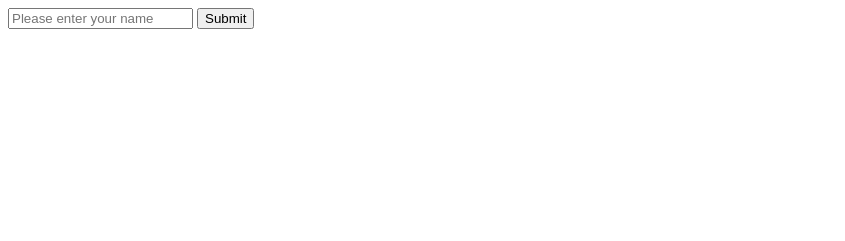
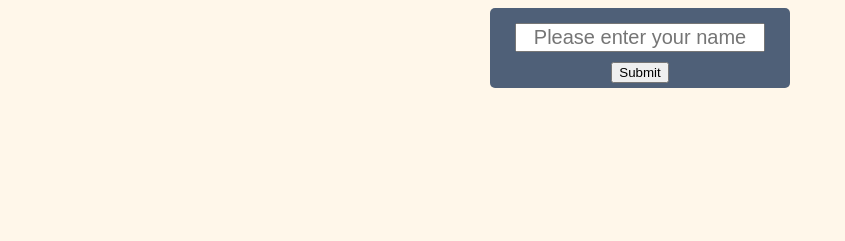
Before and after one commit to ChrisTregaskis/estimateAgeAndNationalize, a plain HTML site: page index.html in a window 1280 px wide. Shown: the whole page, without its empty margins (0-845 px from the left). Drawn offline with nearby package versions, Linux system fonts and the light colour scheme.

Commit message:
completed basic font end

```diff
--- a/index.html
+++ b/index.html
@@ -8,15 +8,15 @@
     <link rel="stylesheet" type="text/css" href="styles.css">
 </head>
 <body>
-    <form>
-        <input type="text"  id="name" placeholder="Please enter your name"/>
-        <input type="submit" id="name-submit"/>
-    </form>
+    <div class="form-container">
+        <form>
+            <input type="text"  id="name" placeholder="Please enter your name"/>
+            <input type="submit" id="name-submit"/>
+        </form>
+    </div>
     <h1 id="main-text" class="hidden"><span id="display-name"></span>'s estimated age is <span id="age-returned"></span></h1>
     <div class="chart-container">
-        <div class="pie-chart-container">
-            <canvas id="pie-chart-canvas"></canvas>
-        </div>
+        <canvas id="pie-chart-canvas"></canvas>
     </div>
 </body>
 </html>
--- a/index.js
+++ b/index.js
@@ -1,10 +1,10 @@
 //grab input and store in var
 document.getElementById('name-submit').addEventListener('click', (e) => {
-    e.preventDefault()
+    e.preventDefault();
     let name;
     name = document.getElementById('name').value;
-    getAge(name)
-    getNationalize(name)
+    getAge(name);
+    getNationalize(name);
     document.getElementById('display-name').innerText = name;
 
 });
--- a/styles.css
+++ b/styles.css
@@ -1,9 +1,30 @@
 * { box-sizing: border-box }
 
+body {
+    text-align: center;
+    background-color: #FFF7EA;
+}
+
 h1 {
-    font-size: 60px;
+    font-size: 30px;
     font-weight: lighter;
+}
 
+.form-container {
+    padding-top: 5px;
+    width: 300px;
+    height: 80px;
+    margin: 0 auto;
+    background-color: #4F6078;
+    border-radius: 5px;
+}
+
+#name {
+    display: block;
+    font-size: 20px;
+    width: 250px;
+    text-align: center;
+    margin: 10px auto;
 }
 
 .hidden {
@@ -11,12 +32,7 @@ h1 {
 }
 
 .chart-container {
-    width: 80%;
-    height: 880px;
+    width: 100%;
+    height: auto;
     margin: 0 auto;
 }
-
-.pie-chart-container {
-    width: 760px;
-    height: 760px;
-}
```
Also changed, not shown: imgs/world-map.jpg (added), 1 other file.
